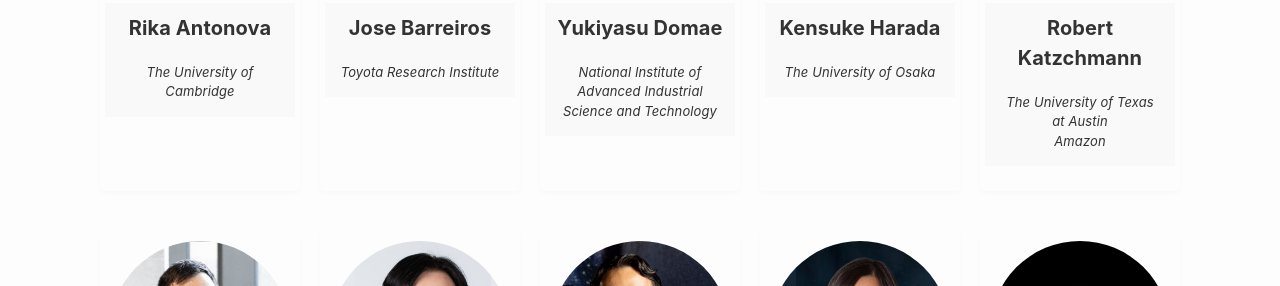
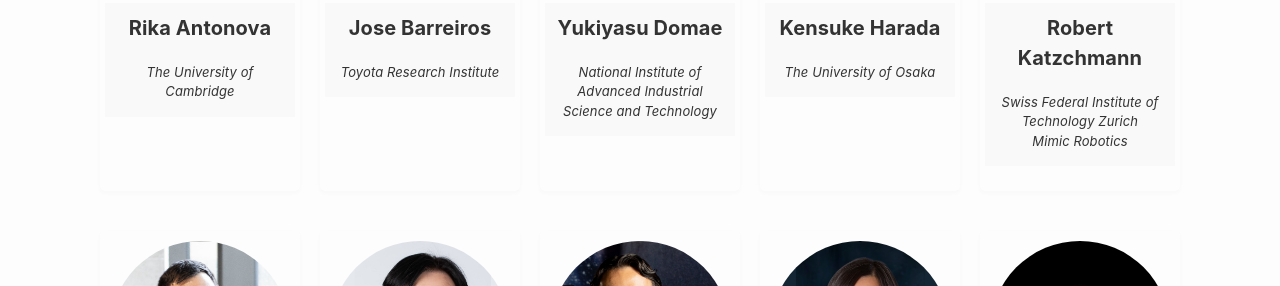
Before and after one commit to aistairc/IROS2026-workshop, a Jekyll site: the page built from index.md, in a window 1280 px wide and 900 px high, scrolled down 1020 px. Shown: the part 166-452 px from the top of the window. Built offline with Jekyll 4.4.1, drawn with Linux system fonts in a browser that asks for light colours; part of the change alters nothing that is shown.

Commit message:
Update index
Added in new window pop up to links. Fixed affiliation mistake.

```diff
--- a/index.md
+++ b/index.md
@@ -38,39 +38,39 @@ Robot Learning is ready to leave the lab and go into industry as proven by the r
 
 <div class="gallery-container">
     <div class="card">
-        <a href="https://contactrika.github.io/">
+        <a href="https://contactrika.github.io/" target="_blank">
             <img src="./assets/img/speakers/Rika_Antonova.png" alt="Rika_Antonova_Picture">
+            <div class="card-text">Rika Antonova</div>
         </a>
-        <div class="card-text">Rika Antonova</div>
         <div class="card-affil">The University of Cambridge</div>
     </div>
     <div class="card">
-        <a href="https://scholar.google.com/citations?user=mLFRRpkAAAAJ&hl=en">
+        <a href="https://scholar.google.com/citations?user=mLFRRpkAAAAJ&hl=en" target="_blank">
             <img src="./assets/img/speakers/jose_barreiros_profile_photo.png" alt="Jose_Barreiros_Picture">
+            <div class="card-text">Jose Barreiros</div>
         </a>
-        <div class="card-text">Jose Barreiros</div>
         <div class="card-affil">Toyota Research Institute</div>
     </div>
     <div class="card">
-        <a href="https://researchmap.jp/yukiyasu-domae">
+        <a href="https://researchmap.jp/yukiyasu-domae" target="_blank">
             <img src="./assets/img/speakers/YukiyasuDomae.png" alt="Yukiyasu_Domae_picture">
+            <div class="card-text">Yukiyasu Domae</div>
         </a>
-        <div class="card-text">Yukiyasu Domae</div>
         <div class="card-affil">National Institute of Advanced Industrial Science and Technology</div>
     </div>
     <div class="card">
-        <a href="https://www.roboticmanipulation.org/members2/kensuke-harada/">
+        <a href="https://www.roboticmanipulation.org/members2/kensuke-harada/" target="_blank">
             <img src="./assets/img/speakers/Kensuke_Harada.png" alt="Kensuke_Harada_Picture">
+            <div class="card-text">Kensuke Harada</div>
         </a>
-        <div class="card-text">Kensuke Harada</div>
         <div class="card-affil">The University of Osaka</div>
     </div>
     <div class="card">
-        <a href="https://srl.ethz.ch/the-group/robert-katzschmann.html">
+        <a href="https://srl.ethz.ch/the-group/robert-katzschmann.html" target="_blank">
             <img src="./assets/img/speakers/Robert_Katzschmann.png" alt="Robert_Katzschmann_Picture">
+            <div class="card-text">Robert Katzchmann</div>
         </a>
-        <div class="card-text">Robert Katzchmann</div>
-        <div class="card-affil">The University of Texas at Austin<br>Amazon</div>
+        <div class="card-affil">Swiss Federal Institute of Technology Zurich<br>Mimic Robotics</div>
     </div>
 </div>
 
@@ -78,38 +78,38 @@ Robot Learning is ready to leave the lab and go into industry as proven by the r
 
 <div class="gallery-container">
     <div class="card">
-        <a href=" https://robertomartinmartin.com/">
+        <a href=" https://robertomartinmartin.com/" target="_blank">
             <img src="./assets/img/speakers/Roberto_Martin.png" alt="Roberto_Martin_Picture">
+            <div class="card-text">Roberto Martin-Martin</div>
         </a>
-        <div class="card-text">Roberto Martin-Martin</div>
         <div class="card-affil">The University of Texas at Austin<br>Amazon</div>
     </div>
     <div class="card">
-        <a href="https://ogata-lab.jp/">
+        <a href="https://ogata-lab.jp/" target="_blank">
             <img src="./assets/img/speakers/Ogata.png" alt="Tetsuya_Ogata_Picture">
+            <div class="card-text">Tetsuya Ogata</div>
         </a>
-        <div class="card-text">Tetsuya Ogata</div>
         <div class="card-affil">The University of Osaka</div>
     </div>
     <div class="card">
-        <a href="https://loop.frontiersin.org/people/128233/bio">
+        <a href="https://loop.frontiersin.org/people/128233/bio" target="_blank">
             <img src="./assets/img/speakers/Maximo_Roa.png" alt="Maximo_Roa_Picture">
+            <div class="card-text">Máximo A. Roa</div>
         </a>
-        <div class="card-text">Máximo A. Roa</div>
         <div class="card-affil">The German Aerospace Center</div>
     </div>
     <div class="card">
-        <a href="https://users.wpi.edu/~jxiao2/">
+        <a href="https://users.wpi.edu/~jxiao2/" target="_blank">
             <img src="./assets/img/speakers/JingXiao.png" alt="Jing_Xiao_Picture">
+            <div class="card-text">Jing Xiao</div>
         </a>
-        <div class="card-text">Jing Xiao</div>
         <div class="card-affil">Worcester Polytechnic Institute</div>
     </div>
     <div class="card">
-        <a href="TBD">
+        <a href="TBD" target="_blank">
             <img src="./assets/img/speakers/avatar.jpg" alt="Speaker_10_Picture">
+            <div class="card-text">Speaker 10</div>
         </a>
-        <div class="card-text">Speaker 10</div>
         <div class="card-affil">TBD</div>
     </div>
 </div>
@@ -166,45 +166,45 @@ All deadlines are "time zone" anywhere on earth.
 
 <div class="gallery-container">
     <div class="card">
-        <a href="https://staff.aist.go.jp/floris.erich/">
+        <a href="https://staff.aist.go.jp/floris.erich/" target="_blank">
             <img src="./assets/img/organizers/Floris_Erich.png" alt="Floris_Erich_Picture">
+            <div class="card-text">Floris Erich</div>
         </a>
-        <div class="card-text">Floris Erich</div>
         <div class="card-affil">National Institute of Advanced Industrial Science and Technology</div>
     </div>
     <div class="card">
-        <a href="https://romanmykhailyshyn.github.io/">
+        <a href="https://romanmykhailyshyn.github.io/" target="_blank">
             <img src="./assets/img/organizers/Roman_Mykhailyshyn.png">
+            <div class="card-text">Roman Mykhailyshyn</div>
         </a>
-        <div class="card-text">Roman Mykhailyshyn</div>
         <div class="card-affil">National Institute of Advanced Industrial Science and Technology<br>American University of Kyiv</div>
     </div>
     <div class="card">
-        <a href="https://keiohta.github.io/">
+        <a href="https://keiohta.github.io/" target="_blank">
             <img src="./assets/img/organizers/Kei_Ota_profile_photo.png">
+            <div class="card-text">Kei Ota</div>
         </a>
-        <div class="card-text">Kei Ota</div>
         <div class="card-affil">AI Robot Association<br>RIKEN</div>
     </div>
     <div class="card">
-        <a href="https://chzjuou.github.io/">
+        <a href="https://chzjuou.github.io/" target="_blank">
             <img src="./assets/img/organizers/Hao_Chen.png" alt="Hao_Chen_Picture">
+            <div class="card-text">Hao Chen</div>
         </a>
-        <div class="card-text">Hao Chen</div>
         <div class="card-affil">The University of Osaka</div>
     </div>
     <div class="card">
-        <a href="https://www.merl.com/people/romeres">
+        <a href="https://www.merl.com/people/romeres" target="_blank">
             <img src="./assets/img/organizers/Diego_Romeres_profile_photo.png" alt="Diego_Romeres_Picture">
+            <div class="card-text">Diego Romeres</div>
         </a>
-        <div class="card-text">Diego Romeres</div>
         <div class="card-affil">Mitsubishi Electric Research Laboratories</div>
     </div>
     <div class="card">
-        <a href="https://sites.google.com/view/marinayaoyama/research">
+        <a href="https://sites.google.com/view/marinayaoyama/research" target="_blank">
             <img src="./assets/img/organizers/marina_y_aoyama_profile_photo.png" alt="Marina_Aoyama_Picture">
+            <div class="card-text">Marina Y. Aoyama</div>
         </a>
-        <div class="card-text">Marina Y. Aoyama</div>
         <div class="card-affil">The University of Edinburgh</div>
     </div>
 </div>
```
